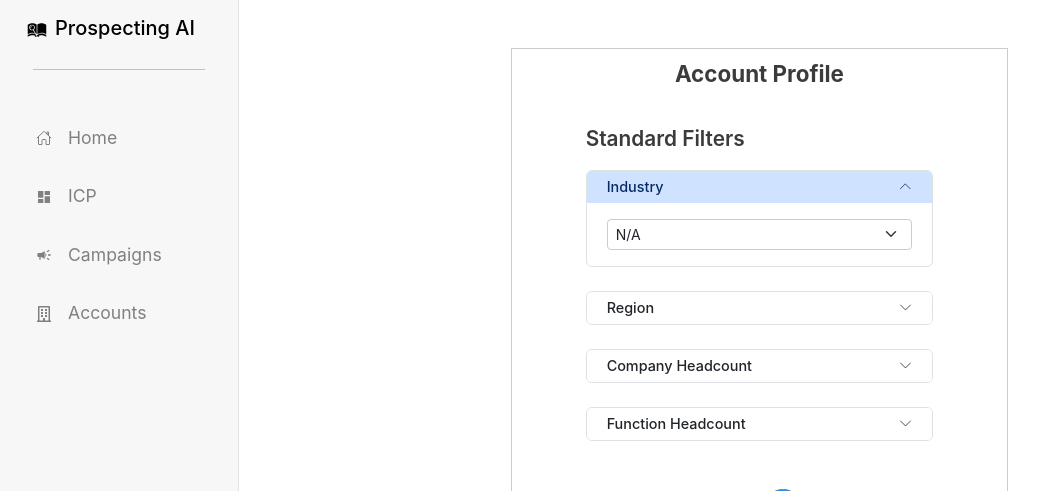
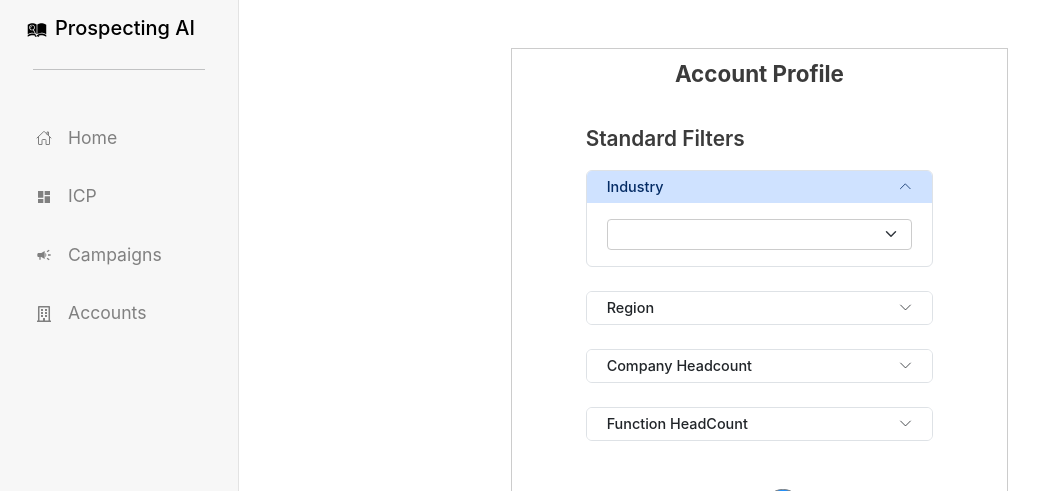
Before and after one commit to Userport-ai/prospecting-ai, a React (Create React App) app: page /icp/create in a window 1280 px wide. Both pictures are taken after a click on the button "Industry". Shown: the top 491 px of the page, without its empty margins (0-1044 px from the left). Built offline with nearby package versions, Linux system fonts and the light colour scheme.

Commit message:
Created components for Standard filers
Code is more compact and readable. Used some react learnings as well.

```diff
--- a/src/create-icp.js
+++ b/src/create-icp.js
@@ -2,6 +2,12 @@ import "./create-icp.css";
 import { Accordion, Button, Form, CloseButton, Card } from "react-bootstrap";
 import RelevanceFilterInputs from "./relevance-filter";
 import { useState } from "react";
+import {
+  industrySelection,
+  regionSelection,
+  companyHeadcountSelection,
+  functionNameSelection,
+} from "./standard-filters-data";
 
 function RelevanceFilter() {
   const [filterId, setFilterId] = useState("none");
@@ -59,6 +65,30 @@ function RelevanceFilter() {
   );
 }
 
+function FormSelection({ options, defaultHumanReadableValue = "", className }) {
+  return (
+    <Form.Select size="sm" className={className}>
+      <option value="none">{defaultHumanReadableValue}</option>
+      {options.map((option) => (
+        <option value={option.key}>{option.humanReadableString}</option>
+      ))}
+    </Form.Select>
+  );
+}
+
+function AccordianSelection({ name, className, children }) {
+  return (
+    <div className={"container d-flex flex-column " + className}>
+      <Accordion alwaysOpen>
+        <Accordion.Item eventKey={name}>
+          <Accordion.Header>{name}</Accordion.Header>
+          <Accordion.Body>{children}</Accordion.Body>
+        </Accordion.Item>
+      </Accordion>
+    </div>
+  );
+}
+
 function CreateICP() {
   return (
     <div
@@ -79,77 +109,34 @@ function CreateICP() {
           <div className="filters-title container mt-2">
             <p>Standard Filters</p>
           </div>
-          <div className="container d-flex flex-column">
-            <Accordion alwaysOpen>
-              <Accordion.Item eventKey="industry">
-                <Accordion.Header>Industry</Accordion.Header>
-                <Accordion.Body>
-                  <Form.Select size="sm">
-                    <option value="none">N/A</option>
-                    <option value="Saas">SaaS</option>
-                    <option value="Real Estate">Real Estate</option>
-                    <option value="Banking">Banking</option>
-                    <option value="Media">Media & Entertainment</option>
-                  </Form.Select>
-                </Accordion.Body>
-              </Accordion.Item>
-            </Accordion>
-          </div>
-          <div className="container d-flex flex-column mt-4">
-            <Accordion alwaysOpen>
-              <Accordion.Item eventKey="region">
-                <Accordion.Header>Region</Accordion.Header>
-                <Accordion.Body>
-                  <Form.Select size="sm">
-                    <option value="none">N/A</option>
-                    <option value="AMER">AMER</option>
-                    <option value="EMEA">EMEA</option>
-                    <option value="APAC">APAC</option>
-                  </Form.Select>
-                </Accordion.Body>
-              </Accordion.Item>
-            </Accordion>
-          </div>
-          <div className="container d-flex flex-column mt-4">
-            <Accordion alwaysOpen>
-              <Accordion.Item eventKey="company-headcount">
-                <Accordion.Header>Company Headcount</Accordion.Header>
-                <Accordion.Body>
-                  <Form.Select size="sm">
-                    <option value="none">N/A</option>
-                    <option value="1-10">1-10</option>
-                    <option value="10-50">10-50</option>
-                    <option value="50-100">50-100</option>
-                  </Form.Select>
-                </Accordion.Body>
-              </Accordion.Item>
-            </Accordion>
-          </div>
-          <div className="container d-flex flex-column mt-4">
-            <Accordion alwaysOpen>
-              <Accordion.Item eventKey="function-headcount">
-                <Accordion.Header>Function Headcount</Accordion.Header>
-                <Accordion.Body>
-                  <Form.Select size="sm">
-                    <option value="none">Function Name</option>
-                    <option value="Marketing">Marketing</option>
-                    <option value="Sales">Sales</option>
-                    <option value="Engineering">Engineering</option>
-                    <option value="IT">IT</option>
-                    <option value="HR">HR</option>
-                  </Form.Select>
-                  <Form.Select size="sm" className="mt-2">
-                    <option>N/A</option>
-                    <option value="1-5">1-5</option>
-                    <option value="1-10">1-10</option>
-                    <option value="1-20">1-20</option>
-                    <option value="1-30">1-30</option>
-                    <option value="1-40">1-40</option>
-                  </Form.Select>
-                </Accordion.Body>
-              </Accordion.Item>
-            </Accordion>
-          </div>
+          <AccordianSelection name={industrySelection.name}>
+            <FormSelection options={industrySelection.options}></FormSelection>
+          </AccordianSelection>
+          <AccordianSelection name={regionSelection.name} className="mt-4">
+            <FormSelection options={regionSelection.options}></FormSelection>
+          </AccordianSelection>
+          <AccordianSelection
+            name={companyHeadcountSelection.name}
+            className="mt-4"
+          >
+            <FormSelection
+              options={companyHeadcountSelection.options}
+            ></FormSelection>
+          </AccordianSelection>
+          <AccordianSelection
+            name={functionNameSelection.name}
+            className="mt-4"
+          >
+            <FormSelection
+              options={functionNameSelection.nameOptions}
+              defaultHumanReadableValue="Name"
+            ></FormSelection>
+            <FormSelection
+              options={functionNameSelection.headcountOptions}
+              defaultHumanReadableValue="Headcount"
+              className="mt-2"
+            ></FormSelection>
+          </AccordianSelection>
 
           <div
             id="relevance-filter-id"
--- /dev/null
+++ b/src/standard-filters-data.js
@@ -0,0 +1,109 @@
+export const industrySelection = {
+  name: "Industry",
+  options: [
+    {
+      key: "sass",
+      humanReadableString: "SaaS",
+    },
+    {
+      key: "real-estate",
+      humanReadableString: "Real Estate",
+    },
+    {
+      key: "banking",
+      humanReadableString: "Banking",
+    },
+    {
+      key: "media-entertainment",
+      humanReadableString: "Media & Entertainment",
+    },
+  ],
+};
+
+export const regionSelection = {
+  name: "Region",
+  options: [
+    {
+      key: "amer",
+      humanReadableString: "AMER",
+    },
+    {
+      key: "emea",
+      humanReadableString: "EMEA",
+    },
+    {
+      key: "apac",
+      humanReadableString: "APAC",
+    },
+  ],
+};
+
+export const companyHeadcountSelection = {
+  name: "Company Headcount",
+  options: [
+    {
+      key: "1-10",
+      humanReadableString: "1-10",
+    },
+    {
+      key: "10-50",
+      humanReadableString: "10-50",
+    },
+    {
+      key: "50-100",
+      humanReadableString: "50-100",
+    },
+    {
+      key: "100-300",
+      humanReadableString: "100-300",
+    },
+    {
+      key: "300-500",
+      humanReadableString: "300-500",
+    },
+    {
+      key: "500-1000",
+      humanReadableString: "500-1000",
+    },
+    {
+      key: "1000-5000",
+      humanReadableString: "1000-5000",
+    },
+    {
+      key: "5000+",
+      humanReadableString: "greater than 5000",
+    },
+  ],
+};
+
+export const functionNameSelection = {
+  name: "Function HeadCount",
+  nameOptions: [
+    {
+      key: "marketing",
+      humanReadableString: "Marketing",
+    },
+    {
+      key: "sales",
+      humanReadableString: "Sales",
+    },
+    {
+      key: "engineering",
+      humanReadableString: "Engineering",
+    },
+  ],
+  headcountOptions: [
+    {
+      key: "1-10",
+      humanReadableString: "Less than 10",
+    },
+    {
+      key: "10-20",
+      humanReadableString: "Between 10 to 20",
+    },
+    {
+      key: "20-30",
+      humanReadableString: "Between 20 to 30",
+    },
+  ],
+};
```
